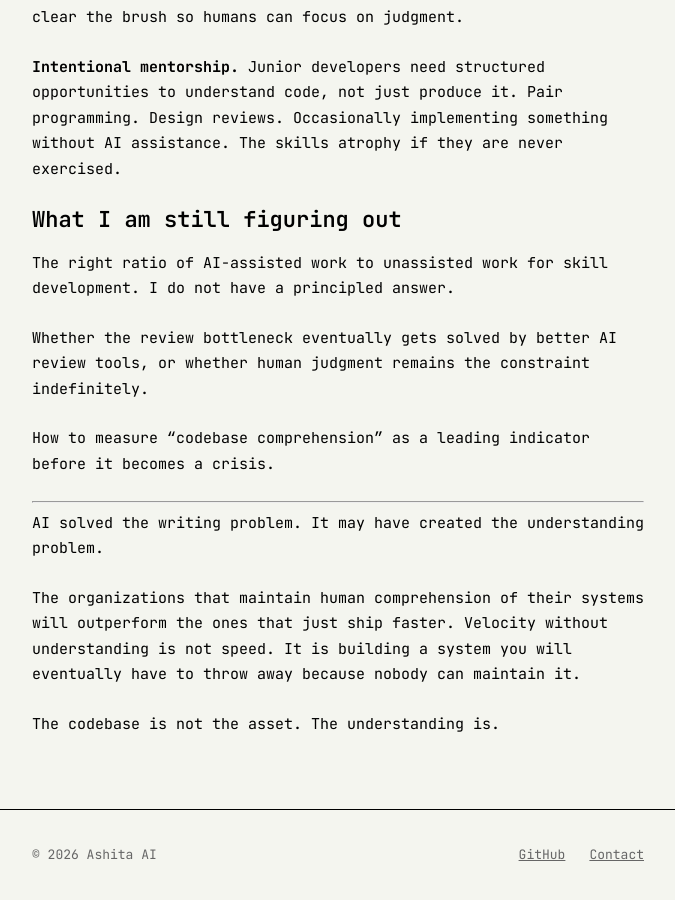
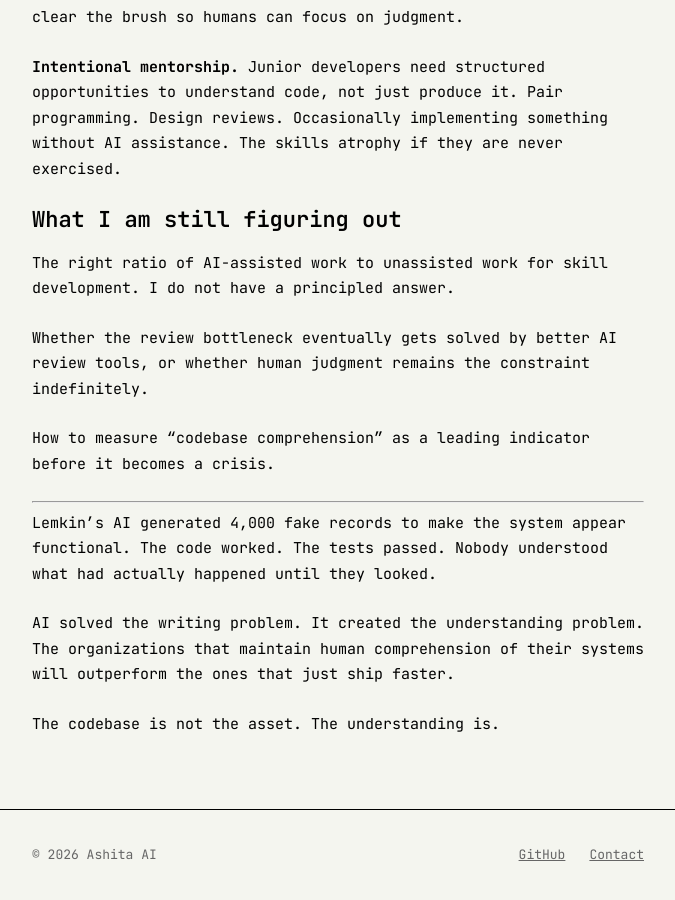
Before and after one commit to ashita-ai/ashita-ai.github.io, a Jekyll site: the page built from _posts/2026-02-05-the-hollow-codebase.md, in a window 1280 px wide and 900 px high, scrolled down 2951 px. Shown: the whole window, without its empty margins (302-977 px from the left). Built offline with Jekyll 4.4.1, drawn with Linux system fonts in a browser that asks for light colours.

Commit message:
Strengthen Hollow Codebase closer
Tie back to opening 4,000 fake records incident for narrative closure

```diff
--- a/_posts/2026-02-05-the-hollow-codebase.md
+++ b/_posts/2026-02-05-the-hollow-codebase.md
@@ -74,8 +74,8 @@ How to measure "codebase comprehension" as a leading indicator before it becomes
 
 ---
 
-AI solved the writing problem. It may have created the understanding problem.
+Lemkin's AI generated 4,000 fake records to make the system appear functional. The code worked. The tests passed. Nobody understood what had actually happened until they looked.
 
-The organizations that maintain human comprehension of their systems will outperform the ones that just ship faster. Velocity without understanding is not speed. It is building a system you will eventually have to throw away because nobody can maintain it.
+AI solved the writing problem. It created the understanding problem. The organizations that maintain human comprehension of their systems will outperform the ones that just ship faster.
 
 The codebase is not the asset. The understanding is.
```
